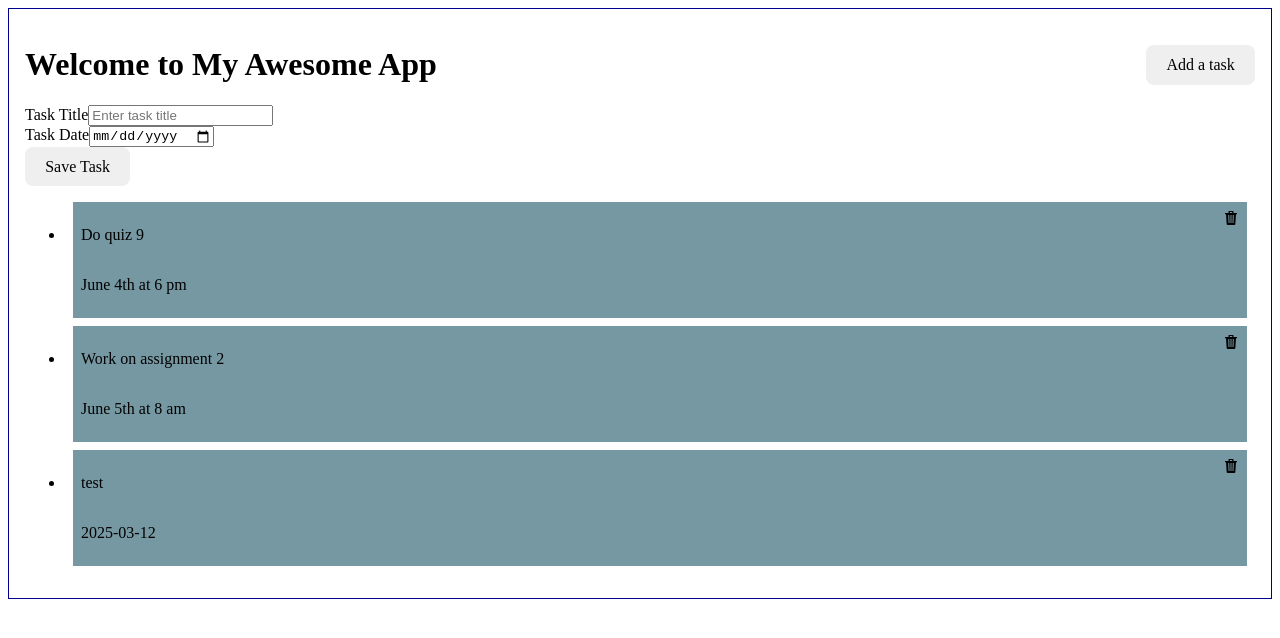
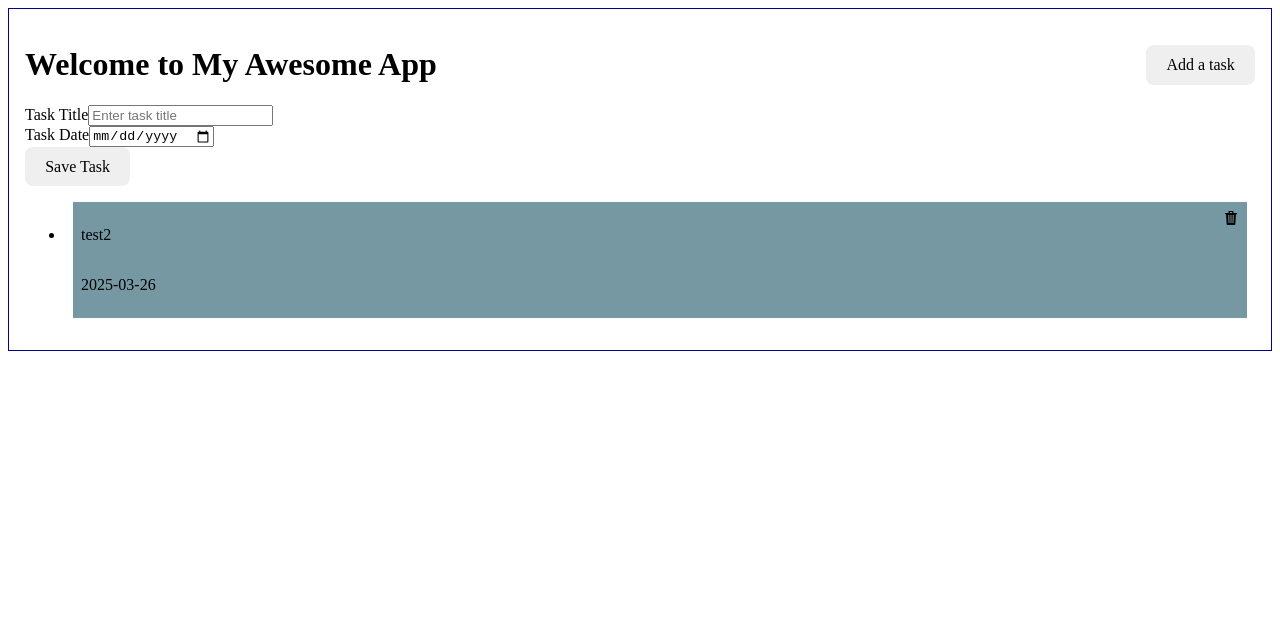
Before and after one commit to michellecong/CS5610, a React (Vite) app in the folder week9/my-react-app/: page / in a window 1280 px wide. Shown: the top 638 px of the page. Built offline with nearby package versions, Linux system fonts and the light colour scheme; data requests are answered from the project's data file.

Commit message:
the post request

```diff
--- a/week9/my-react-app/db.json
+++ b/week9/my-react-app/db.json
@@ -1,19 +1,9 @@
 {
   "tasks": [
     {
-      "id": "2",
-      "title": "Do quiz 9",
-      "date": "June 4th at 6 pm"
-    },
-    {
-      "id": "3",
-      "title": "Work on assignment 2",
-      "date": "June 5th at 8 am"
-    },
-    {
-      "id": "9e51",
-      "title": "test",
-      "date": "2025-03-12"
+      "id": "8c0e",
+      "title": "test2",
+      "date": "2025-03-26"
     }
   ]
 }
--- a/week9/my-react-app/src/components/Task.jsx
+++ b/week9/my-react-app/src/components/Task.jsx
@@ -11,7 +11,7 @@ export default function Task({ taskObj, onDelete }) {
       <div className="task-container">
         <div className="taskTitleIconContainer">
           <p>{taskObj.title}</p>
-          <IoTrashSharp onClick={deletePressed} style={{ cursor: "pointer" }} />
+          <IoTrashSharp onClick={deletePressed} />
         </div>
 
         <p>{taskObj.date}</p>
```
